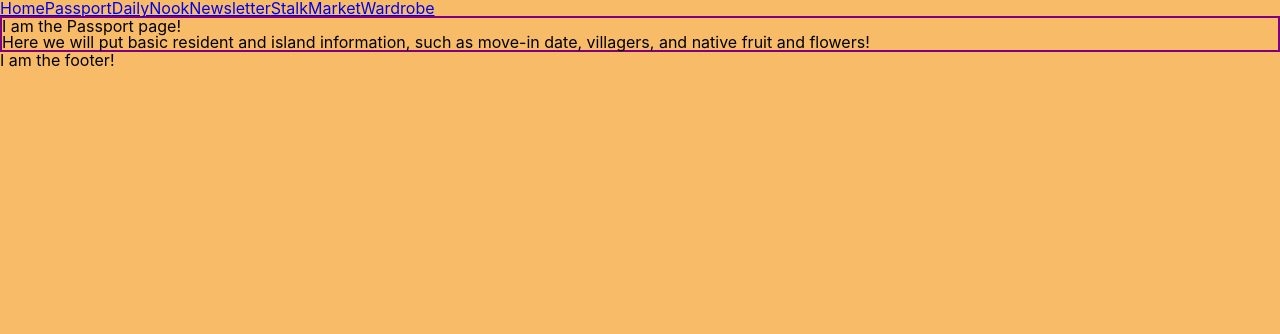
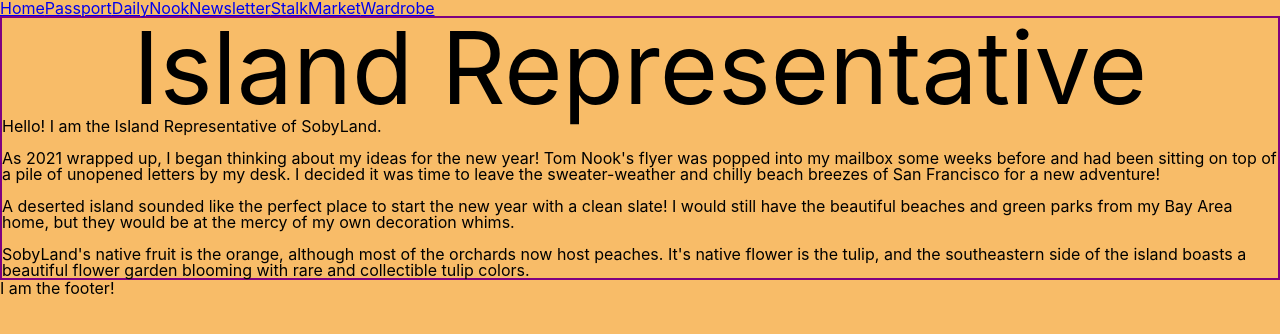
Before and after one commit to sammidoesthings/acnh-guide, a React (Create React App) app: page /passport in a window 1280 px wide. Shown: the top 334 px of the page. Built offline with nearby package versions, Linux system fonts and the light colour scheme; the HTML template or start-up script is replaced by a standard one.

Commit message:
passport text info

```diff
--- a/src/App.js
+++ b/src/App.js
@@ -2,7 +2,6 @@ import './App.css';
 
 //imports
 import { Route, Routes } from 'react-router-dom'
-
 
 //components
 import { Header, Footer } from './components/HeaderFooter';
--- a/src/components/Passport.js
+++ b/src/components/Passport.js
@@ -1,8 +1,14 @@
 function Passport(){
     return (
         <div className="Passport-container">
-            <p>I am the Passport page!</p>
-            <p>Here we will put basic resident and island information, such as move-in date, villagers, and native fruit and flowers!</p>
+            <h1 className="homepage-h1">Island Representative</h1>
+            <p>Hello! I am the Island Representative of SobyLand.</p>
+            <br></br>
+            <p>As 2021 wrapped up, I began thinking about my ideas for the new year! Tom Nook's flyer was popped into my mailbox some weeks before and had been sitting on top of a pile of unopened letters by my desk. I decided it was time to leave the sweater-weather and chilly beach breezes of San Francisco for a new adventure!</p>
+            <br></br>
+            <p>A deserted island sounded like the perfect place to start the new year with a clean slate! I would still have the beautiful beaches and green parks from my Bay Area home, but they would be at the mercy of my own decoration whims.</p>
+            <br></br>
+            <p>SobyLand's native fruit is the orange, although most of the orchards now host peaches. It's native flower is the tulip, and the southeastern side of the island boasts a beautiful flower garden blooming with rare and collectible tulip colors.</p>
         </div>
     )
 }
```
Also changed, not shown: src/components/HeaderFooter.js (+0 -7 lines). Lines whose indentation alone changed are shown as unchanged.
